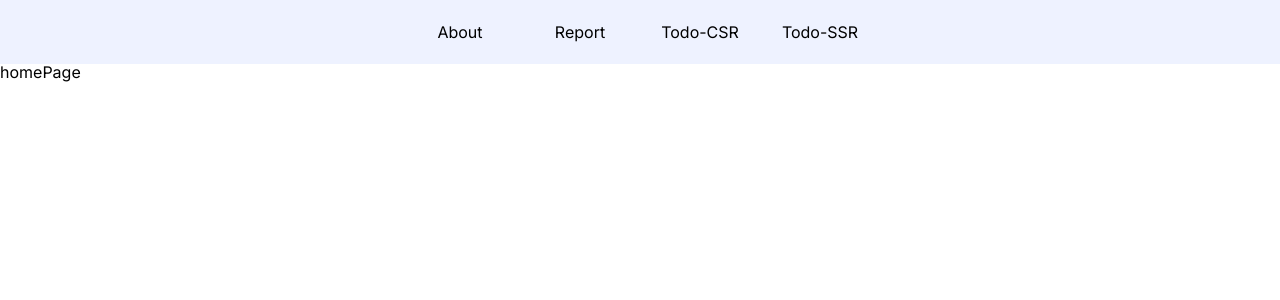
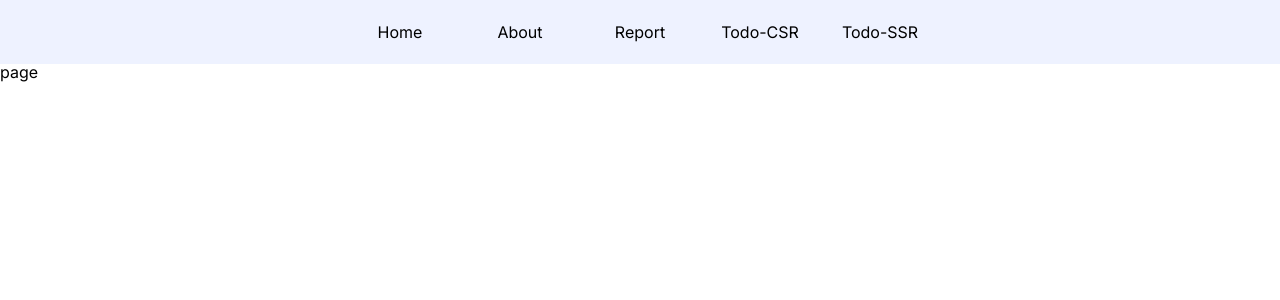
Before and after one commit to seopport/NextTasker, a Next.js app: page / in a window 1280 px wide. Shown: the top 300 px of the page. Built offline with nearby package versions, Linux system fonts and the light colour scheme.

Commit message:
[setting] tanstack query setting

```diff
--- /dev/null
+++ b/db.json
@@ -0,0 +1,15 @@
+{
+  "companyInfo": {
+    "name": "Meow Inc.",
+    "desctiption": "우리는 고양이들이 세상과 인간을 지배할 것이라는 미래를 환영합니다! 고양이마스터는 고양이들의 매력과 힘을 최대한 발휘하여 함께 밝은 미래를 창조하고자 합니다. 함께 우리의 고양이 친구들과 세상을 지배합시다! 🐾",
+    "image": "https://ibb.co/F8B65p8"
+  },
+  "todos": [
+    {
+      "id": "1",
+      "title": "커피 마시기",
+      "contents": "자바 칩 프라푸치노 마시기",
+      "isDone": false
+    }
+  ]
+}
--- /dev/null
+++ b/src/app/QueryProvider.tsx
@@ -0,0 +1,11 @@
+'use client';
+import React from 'react';
+import { QueryClient, QueryClientProvider } from '@tanstack/react-query';
+
+const QueryProvider = ({ children }: React.PropsWithChildren) => {
+  const queryClient = new QueryClient();
+
+  return <QueryClientProvider client={queryClient}>{children}</QueryClientProvider>;
+};
+
+export default QueryProvider;
--- /dev/null
+++ b/src/app/home/page.tsx
@@ -0,0 +1,7 @@
+import React from 'react';
+
+const homePage = () => {
+  return <div>homePage</div>;
+};
+
+export default homePage;
--- a/src/app/layout.tsx
+++ b/src/app/layout.tsx
@@ -4,6 +4,7 @@ import './globals.css';
 import Link from 'next/link';
 import { useState } from 'react';
 import NavBar from '@/components/NavBar';
+import QueryProvider from './QueryProvider';
 
 const inter = Inter({ subsets: ['latin'] });
 
@@ -19,10 +20,12 @@ export default function RootLayout({
 }>) {
   return (
     <html lang='en'>
-      <body className={inter.className}>
-        <NavBar />
-        {children}
-      </body>
+      <QueryProvider>
+        <body className={inter.className}>
+          <NavBar />
+          {children}
+        </body>
+      </QueryProvider>
     </html>
   );
 }
--- a/src/app/page.tsx
+++ b/src/app/page.tsx
@@ -1,7 +1,7 @@
 import React from 'react';
 
-const homePage = () => {
-  return <div>homePage</div>;
+const page = () => {
+  return <div>page</div>;
 };
 
-export default homePage;
+export default page;
--- a/src/components/NavBar.tsx
+++ b/src/components/NavBar.tsx
@@ -5,25 +5,21 @@ import React, { useState } from 'react';
 
 const NavBar = () => {
   const [isClicked, setIsClicked] = useState('');
-
-  const handleMenuClick = (item: string) => {
-    setIsClicked(item);
-  };
-
-  const navList = ['About', 'Report', 'Todo-CSR', 'Todo-SSR'];
+  const navList = ['Home', 'About', 'Report', 'Todo-CSR', 'Todo-SSR'];
 
   return (
     <nav className='flex gap-10 bg-indigo-50 h-16 items-center justify-center'>
       {navList.map((item, idx) => {
         return (
-          <div
+          <Link
             key={idx}
+            onClick={() => setIsClicked(item)}
             className={`flex items-center justify-center w-20 h-10 rounded-lg
             ${isClicked === item ? 'bg-violet-300  border-solid border border-violet-400' : ''}`}
-            onClick={() => handleMenuClick(item)}
+            href={item === 'Home' ? '/' : item.toLocaleLowerCase()}
           >
-            <Link href={item.toLocaleLowerCase()}>{item}</Link>
-          </div>
+            {item}
+          </Link>
         );
       })}
     </nav>
```
Also changed, not shown: src/assets/catTheKing.png (added).
